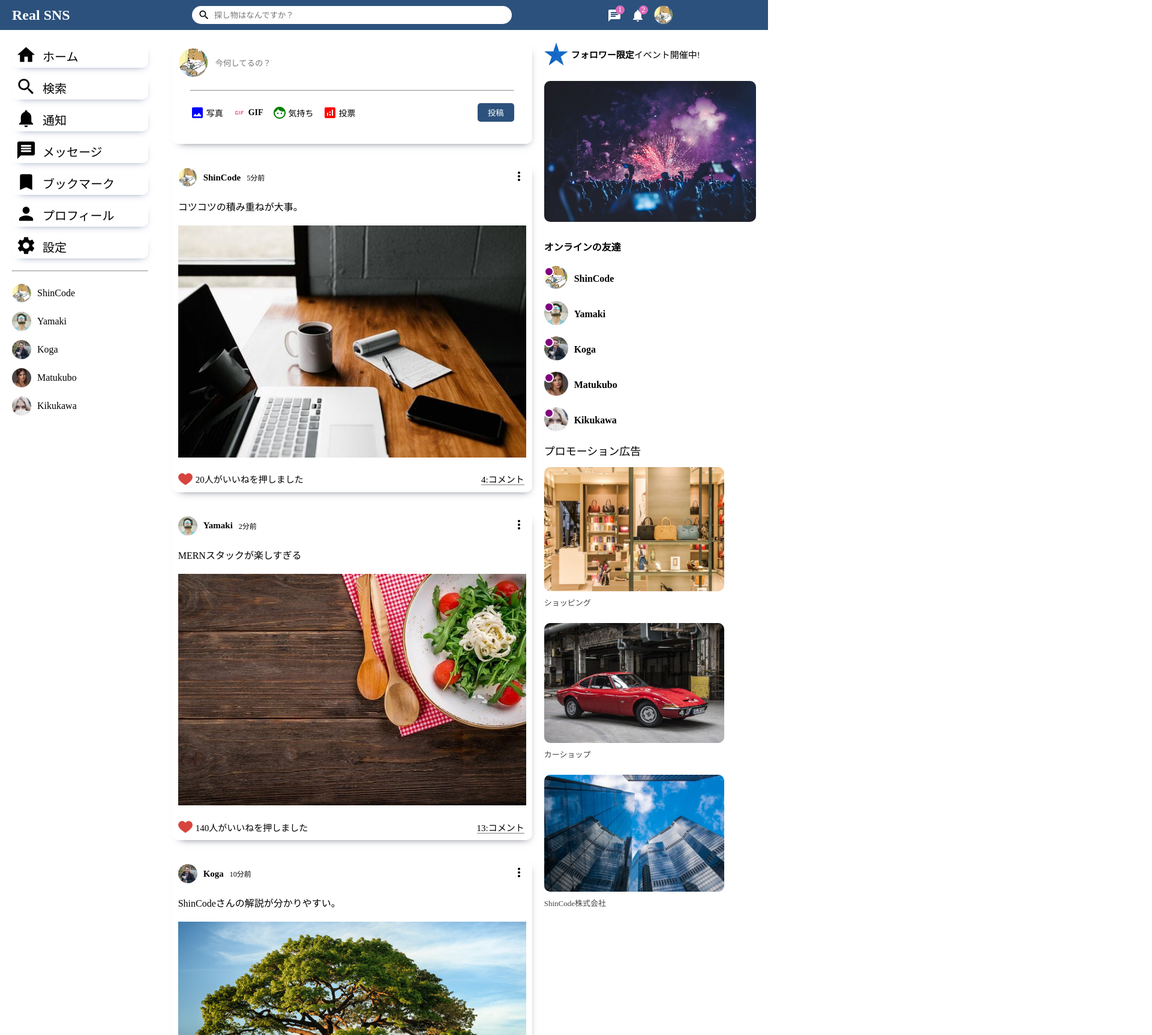
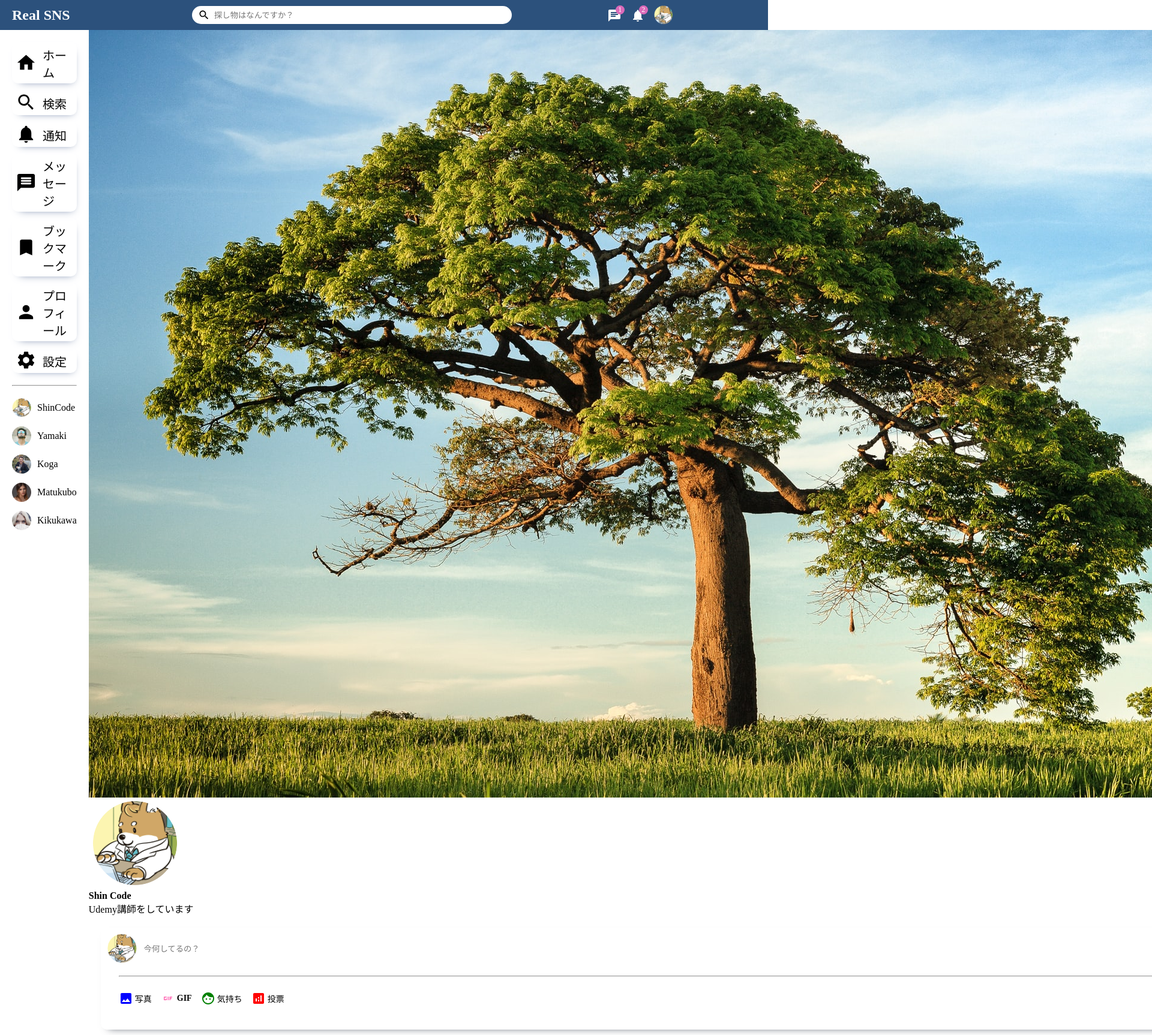
Before and after one commit to Naru-hub/mern-sns-frontend, a React (Create React App) app: page / in a window 1280 px wide. Shown: the top 1726 px of the page at 60% size, 1920 px wide, since content can reach past the window. Built offline with nearby package versions, Linux system fonts and the light colour scheme.

Commit message:
プロフィールページの雛形をHTMLで作成

```diff
--- a/src/pages/profile/Profile .css
+++ b/src/pages/profile/Profile .css
@@ -1,3 +1,7 @@
 .profile {
   display: flex;
 }
+
+.profileRight {
+  flex: 10.5;
+}
--- a/src/pages/profile/Profile.jsx
+++ b/src/pages/profile/Profile.jsx
@@ -11,8 +11,30 @@ export default function Profile() {
       <Topbar />
       <div className="profile">
         <Sidebar />
-        <TimeLine />
-        <Rightbar />
+        <div className="profileRight">
+          <div className="profileRightTop">
+            <div className="profileCover">
+              <img
+                src="assets/post/3.jpeg"
+                alt=""
+                className="profileCoverImg"
+              />
+              <img
+                src="assets/person/1.jpeg"
+                alt=""
+                className="profileUserImg"
+              />
+            </div>
+            <div className="profileInfo">
+              <h4 className="profileInfoName">Shin Code</h4>
+              <span className="profileInfoDesc">Udemy講師をしています</span>
+            </div>
+          </div>
+          <div className="profileRightBottom">
+            <TimeLine />
+            <Rightbar />
+          </div>
+        </div>
       </div>
     </>
   );
```
